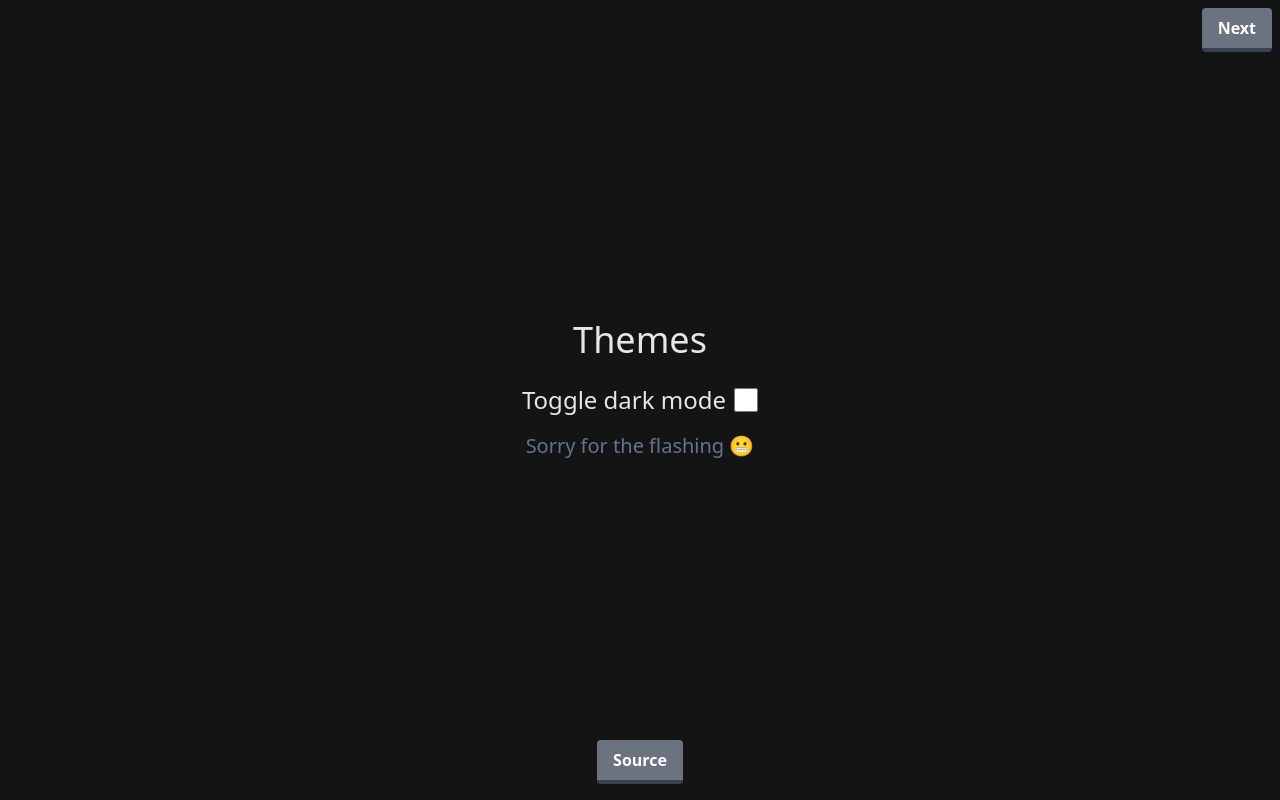
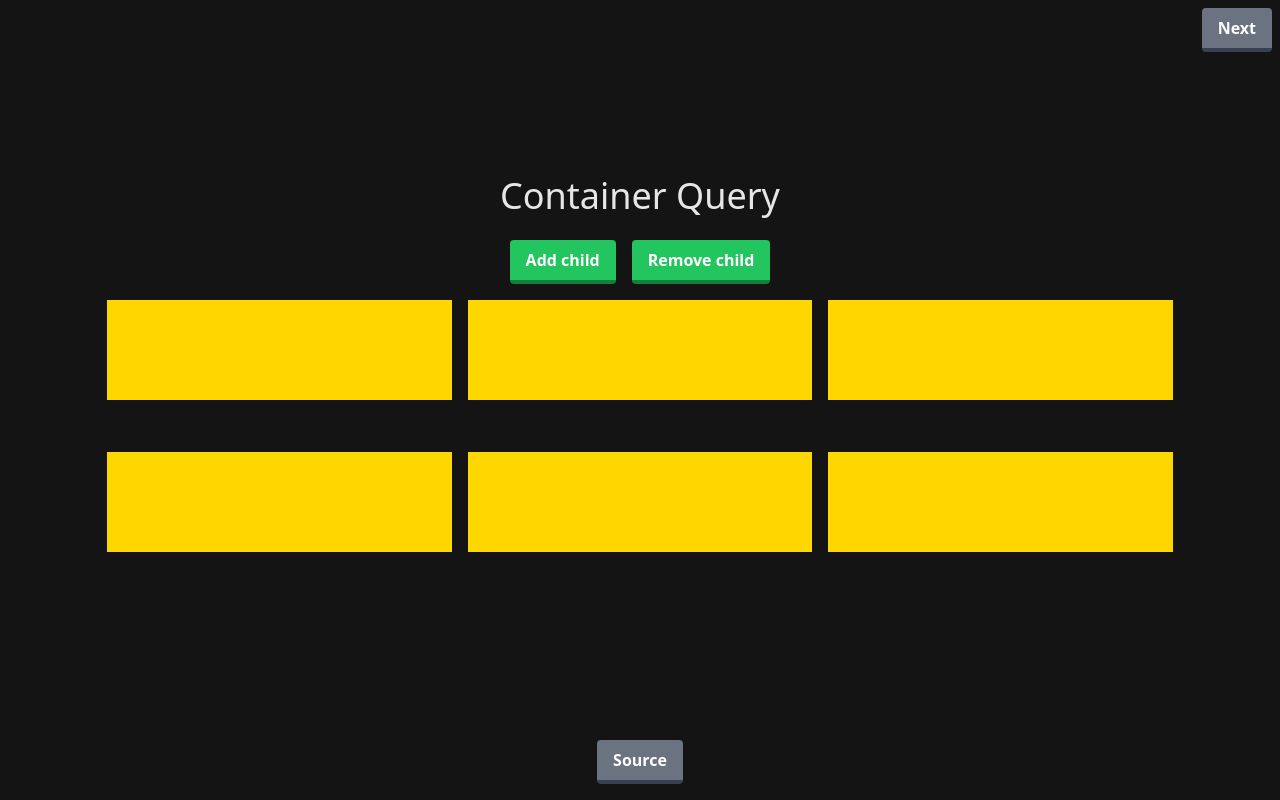
Before and after one commit to anton-g/css-is-awesome, a React (Vite) app: page / in a window 1280 px wide. Built offline with nearby package versions, Linux system fonts and the light colour scheme.

Commit message:
BasicContainer demo

```diff
--- /dev/null
+++ b/src/demos/container/BasicContainer.tsx
@@ -0,0 +1,57 @@
+import './basicContainer.css';
+import { Demo } from '../../Demo';
+import { useState } from 'react';
+
+export default function BasicContainer() {
+  const [count, setCount] = useState(6);
+
+  return (
+    <Demo>
+      <Demo.Implementation>
+        <div className="basic-container mx-auto">
+          <h1 className="mb-6 pt-6 text-4xl">Container Query</h1>
+          <div className="mx-auto flex w-fit gap-4">
+            <button
+              className="mx-auto mt-auto w-fit rounded border-b-4 border-green-700 bg-green-500 py-2 px-4 font-bold text-white hover:border-green-500 hover:bg-green-400"
+              onClick={() => setCount(count + 1)}
+            >
+              Add child
+            </button>
+            <button
+              className="mx-auto mt-auto w-fit rounded border-b-4 border-green-700 bg-green-500 py-2 px-4 font-bold text-white hover:border-green-500 hover:bg-green-400"
+              onClick={() => setCount(count - 1)}
+            >
+              Remove child
+            </button>
+          </div>
+          <ul className="mt-4 flex h-80 flex-wrap items-start justify-center gap-1">
+            {[...Array(count)].map((x, i) => (
+              <li key={i}>
+                <span></span>
+              </li>
+            ))}
+          </ul>
+        </div>
+      </Demo.Implementation>
+      <Demo.Source
+        foo={`li { container-type: inline-size; }
+
+li span { background-color: gold; }
+
+@container (min-width: 45ch) {
+  li span {
+    background-color: rebeccapurple;
+  }
+}
+
+@container (min-width: 90ch) { ... }
+`}
+        html={`<ul>
+  <li><span></span></li>
+  <li><span></span></li>
+  ...
+</ul>`}
+      ></Demo.Source>
+    </Demo>
+  );
+}
--- /dev/null
+++ b/src/demos/container/basicContainer.css
@@ -0,0 +1,47 @@
+.basic-container li {
+  container-type: inline-size;
+}
+
+@container (min-width: 45ch) {
+  .basic-container li span {
+    background-color: rebeccapurple !important;
+
+    /* &::after {
+      content: 'medium' !important;
+      font-size: 2rem !important;
+    } */
+  }
+}
+
+@container (min-width: 70ch) {
+  .basic-container li span {
+    background-color: dodgerblue !important;
+
+    /* &::after {
+      content: 'large' !important;
+      font-size: 3rem !important;
+    } */
+  }
+}
+
+.basic-container ul {
+  display: flex;
+  flex-wrap: wrap;
+  gap: 1rem;
+  list-style: none;
+  margin: 0 auto;
+  padding: 1rem;
+  width: min(120ch, 100vw - 2rem);
+}
+
+.basic-container li {
+  flex: 1 1 30ch;
+  height: 100px;
+  display: flex;
+}
+
+.basic-container li span {
+  height: 100px;
+  width: 100%;
+  background-color: gold;
+}
```
Also changed, not shown: src/App.tsx (+5 -3 lines).
